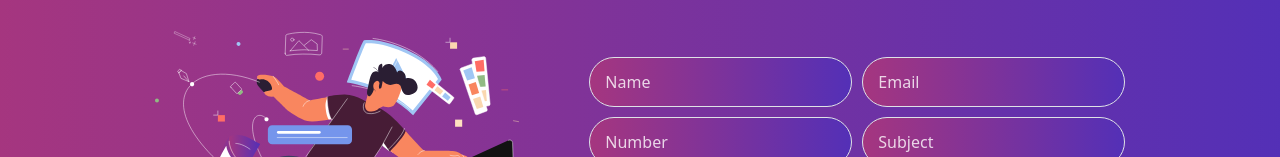
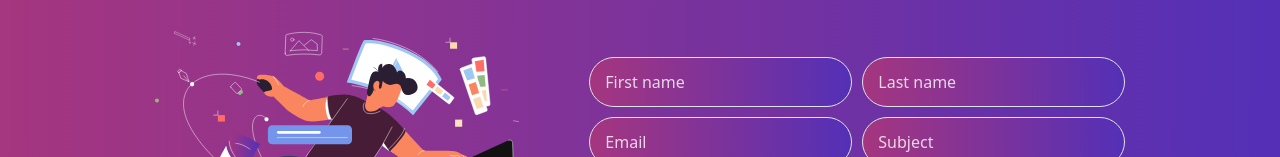
Before and after one commit to Nikolla2000/React-Portfolio-Website, a React (Vite) app in the folder client/: page / in a window 1280 px wide. Shown: the part 1801-1958 px from the top of the page. Built offline with nearby package versions, Linux system fonts and the light colour scheme.

Commit message:
Changed the form Configurations. Removed the number and split the 'name' into 'firstname' and 'lastname'

```diff
--- a/client/src/Components/Contact/formConfigurations.js
+++ b/client/src/Components/Contact/formConfigurations.js
@@ -1,17 +1,19 @@
 const inputConfigurations = [
   {
-    name: 'name',
+    name: 'first name',
     type: 'text',
     minLength: 2,
-    maxLength: 100
+    maxLength: 20
+  },
+  {
+    name: 'last name',
+    type: 'text',
+    minLength: 2,
+    maxLength: 20
   },
   {
     name: 'email',
     type: 'email'
-  },
-  {
-    name: 'number',
-    type: 'number'
   },
   {
     name: 'subject',
--- a/client/src/Pages/ContactPage/ContactPageStyles.scss
+++ b/client/src/Pages/ContactPage/ContactPageStyles.scss
@@ -55,7 +55,11 @@
             font-weight: bold;
             padding: 15px 30px;
             border-radius: 25px;
+            transition: background 0.3s ease;
 
+            &:hover {
+                background-color: #f87788;
+            }
         }
     }
 }
```
